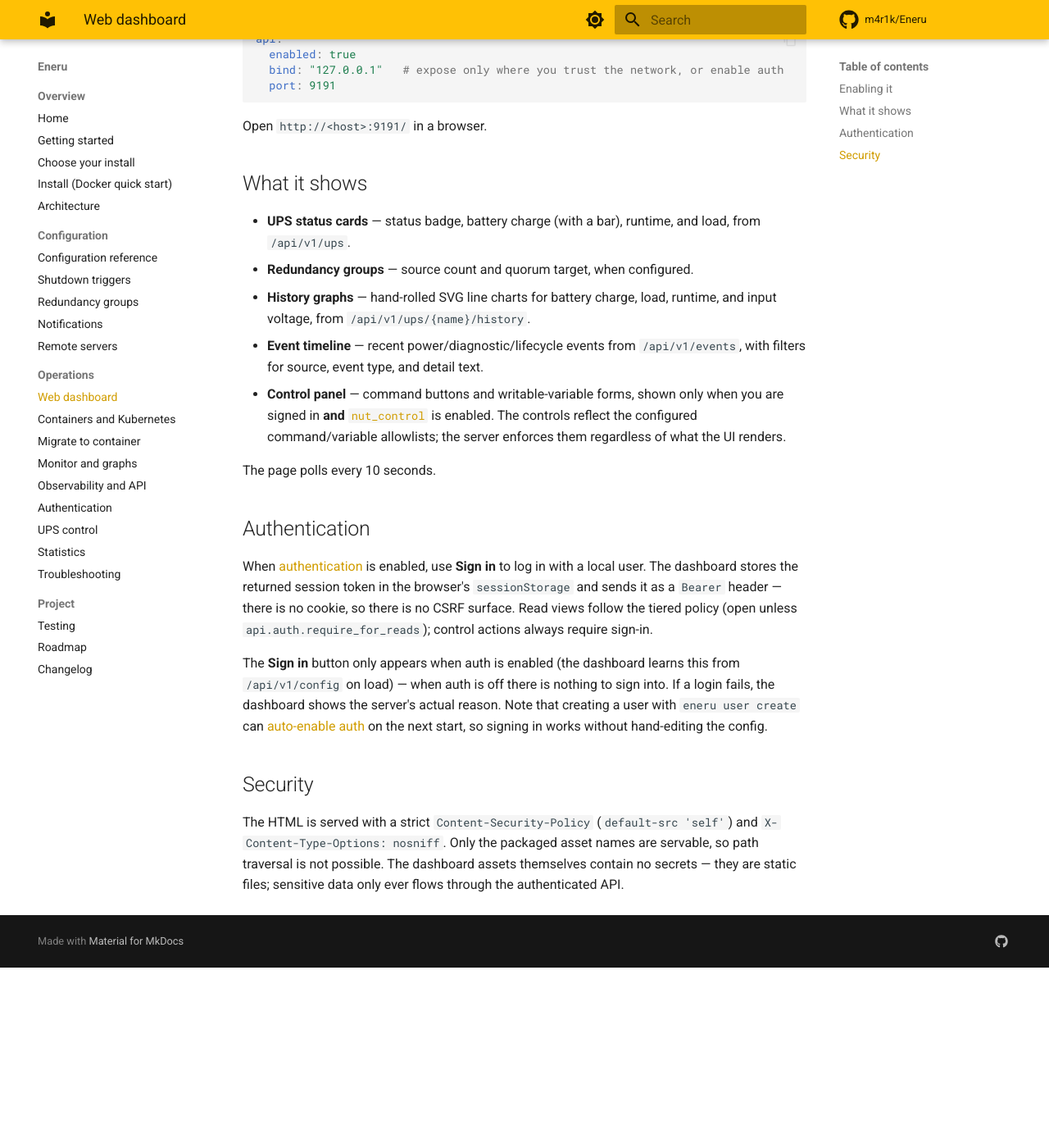
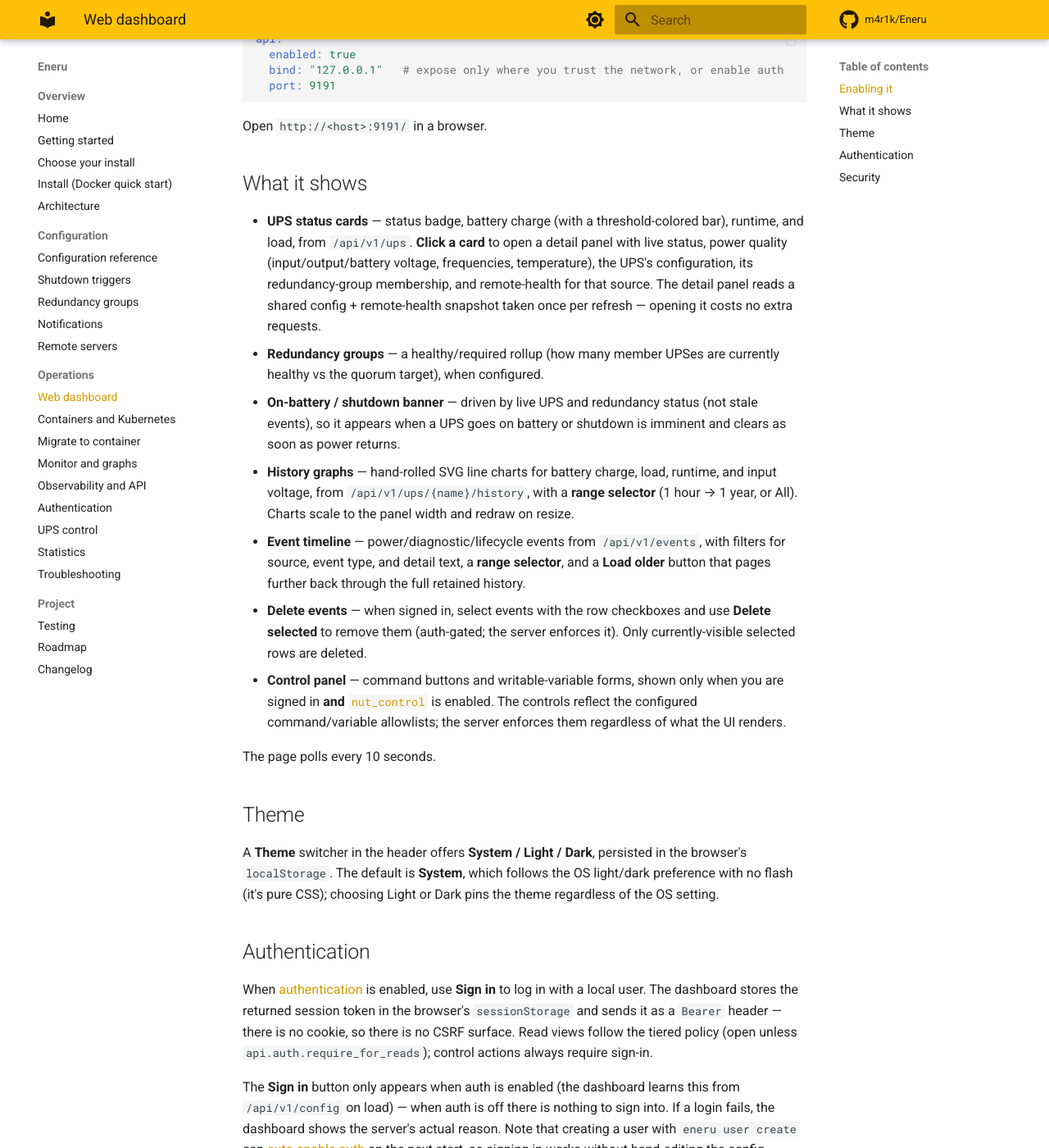
Before and after one commit to m4r1k/Eneru, an MkDocs documentation site: the page built from docs/dashboard.md, in a window 1280 px wide and 1400 px high, scrolled down 387 px. Shown: the whole window at 82% size. Built offline with MkDocs 1.6.1 and Material for MkDocs 9.7.7, drawn with Linux system fonts in a browser that asks for light colours; comment, search, counter and statistics services are not loaded; before the commit the page ends 1567 px from its top, so only the background shows below that.

Commit message:
docs+e2e: document dashboard overhaul; E2E event-mgmt; bump to 6.0.0-rc7
- observability-api.md: events from/to/before paging + source-qualified id,
  history range validation, and the DELETE /api/v1/ups/{name}/events contract.
- dashboard.md: drill-down, richer status + redundancy rollup + banner, wide
  history range/paging, delete-selected, and the Light/Dark/System theme.
- testing.md: new coverage rows (v5 migration, event paging/delete, session
  re-validation, dashboard markers) + E2E inventory (Test 56).
- E2E single-ups.sh Test 56: wide-range events query, auth-gated delete
  (anonymous 401), and history from>to -> 400.
- Version -> 6.0.0-rc7.

Co-authored-by: Claude <noreply@anthropic.com>

```diff
--- a/docs/dashboard.md
+++ b/docs/dashboard.md
@@ -21,19 +21,42 @@ Open `http://<host>:9191/` in a browser.
 
 ## What it shows
 
-- **UPS status cards** — status badge, battery charge (with a bar), runtime, and
-  load, from `/api/v1/ups`.
-- **Redundancy groups** — source count and quorum target, when configured.
+- **UPS status cards** — status badge, battery charge (with a threshold-colored
+  bar), runtime, and load, from `/api/v1/ups`. **Click a card** to open a detail
+  panel with live status, power quality (input/output/battery voltage,
+  frequencies, temperature), the UPS's configuration, its redundancy-group
+  membership, and remote-health for that source. The detail panel reads a shared
+  config + remote-health snapshot taken once per refresh — opening it costs no
+  extra requests.
+- **Redundancy groups** — a healthy/required rollup (how many member UPSes are
+  currently healthy vs the quorum target), when configured.
+- **On-battery / shutdown banner** — driven by live UPS and redundancy status (not
+  stale events), so it appears when a UPS goes on battery or shutdown is imminent
+  and clears as soon as power returns.
 - **History graphs** — hand-rolled SVG line charts for battery charge, load,
-  runtime, and input voltage, from `/api/v1/ups/{name}/history`.
-- **Event timeline** — recent power/diagnostic/lifecycle events from
-  `/api/v1/events`, with filters for source, event type, and detail text.
+  runtime, and input voltage, from `/api/v1/ups/{name}/history`, with a **range
+  selector** (1 hour → 1 year, or All). Charts scale to the panel width and
+  redraw on resize.
+- **Event timeline** — power/diagnostic/lifecycle events from `/api/v1/events`,
+  with filters for source, event type, and detail text, a **range selector**, and
+  a **Load older** button that pages further back through the full retained
+  history.
+- **Delete events** — when signed in, select events with the row checkboxes and
+  use **Delete selected** to remove them (auth-gated; the server enforces it).
+  Only currently-visible selected rows are deleted.
 - **Control panel** — command buttons and writable-variable forms, shown only
   when you are signed in **and** [`nut_control`](nut-control.md) is enabled. The
   controls reflect the configured command/variable allowlists; the server
   enforces them regardless of what the UI renders.
 
 The page polls every 10 seconds.
+
+## Theme
+
+A **Theme** switcher in the header offers **System / Light / Dark**, persisted in
+the browser's `localStorage`. The default is **System**, which follows the OS
+light/dark preference with no flash (it's pure CSS); choosing Light or Dark pins
+the theme regardless of the OS setting.
 
 ## Authentication
 
--- a/src/eneru/version.py
+++ b/src/eneru/version.py
@@ -2,4 +2,4 @@
 
 # Version is set at build time via git describe --tags
 # Format: "5.2.1" for tagged releases, "5.2.1-5-gabcdef1" for dev builds
-__version__ = "6.0.0-rc6"
+__version__ = "6.0.0-rc7"
```
Also changed, not shown: docs/observability-api.md (+7 -2 lines), docs/testing.md (+6 -4 lines), 1 other file.
